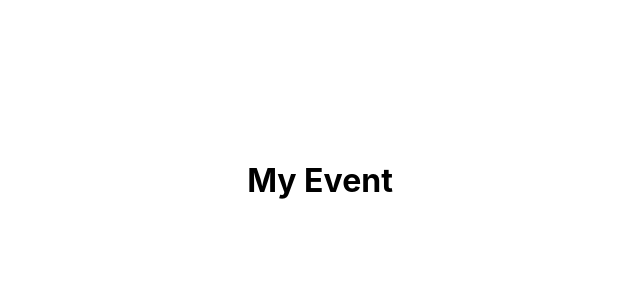
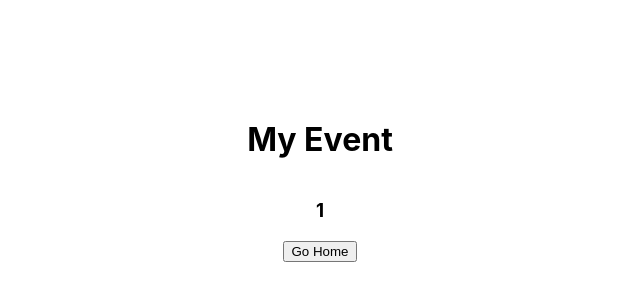
Before and after one commit to jwright90/traversy-dj-stackblitz, a Next.js app: page /events/1 in a window 1280 px wide. Shown: the part 220-520 px from the top of the page, without its empty margins (320-960 px from the left). Built offline with nearby package versions, Linux system fonts and the light colour scheme.

Commit message:
Next Link & Router

```diff
--- a/pages/about.js
+++ b/pages/about.js
@@ -12,6 +12,7 @@ export default function AboutPage() {
       <h1>About</h1>
       <p>This is an app to find the latest DJ and other musical events.</p>
       <p>Version: 1.0.0</p>
+      <Link href="/">Home</Link>
     </div>
   );
 }
--- a/pages/events/[slug].js
+++ b/pages/events/[slug].js
@@ -1,7 +1,10 @@
 import Head from 'next/head';
+import { useRouter } from 'next/router';
 import styles from '../../styles/Home.module.css';
 
 export default function EventPage() {
+  const router = useRouter();
+
   return (
     <div className={styles.container}>
       <Head>
@@ -9,6 +12,8 @@ export default function EventPage() {
       </Head>
 
       <h1>My Event</h1>
+      <h3>{router.query.slug}</h3>
+      <button onClick={() => router.push('/')}>Go Home</button>
     </div>
   );
 }
```
